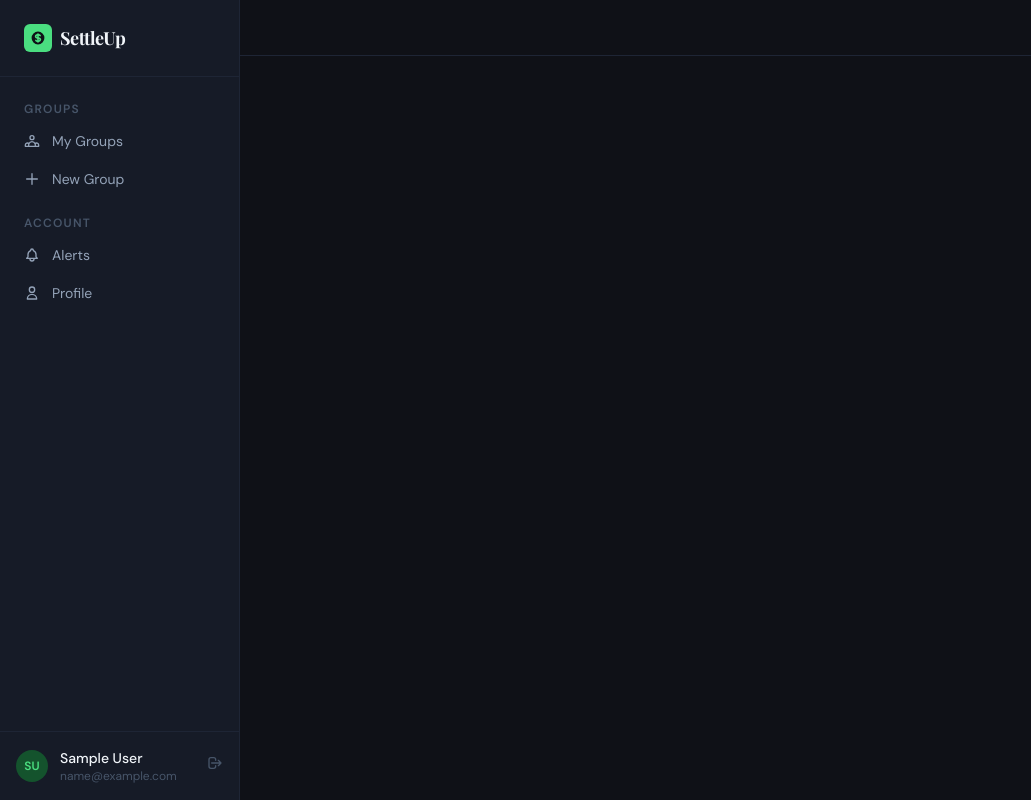
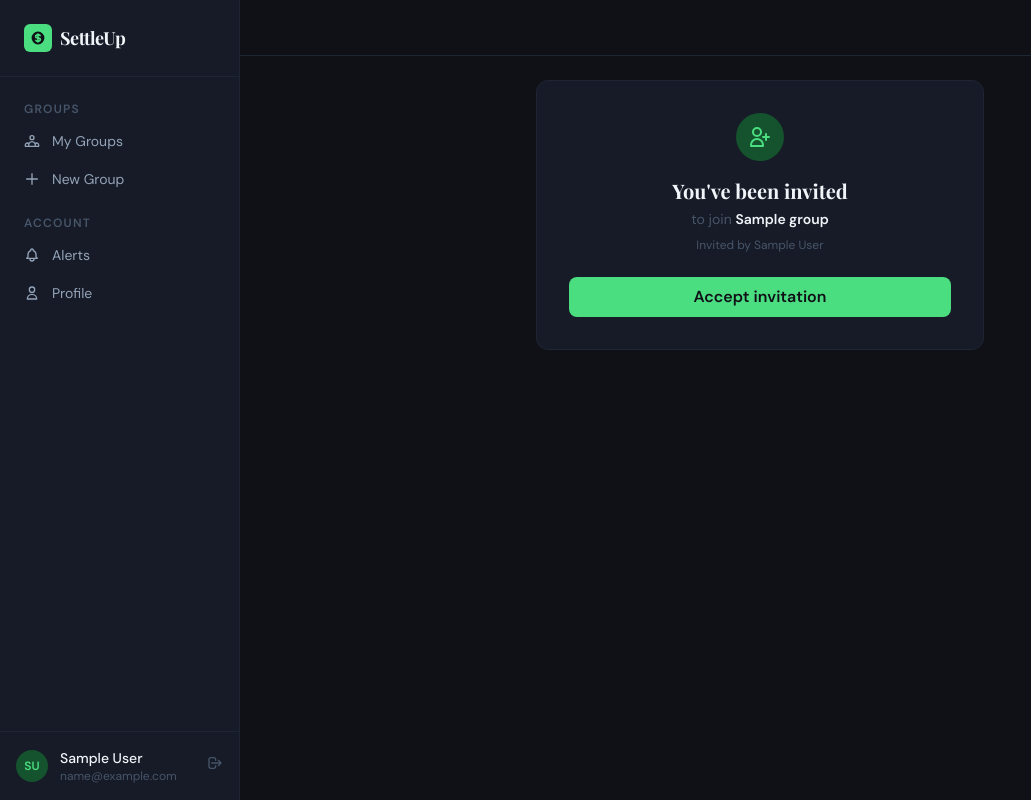
Before and after one commit to seedubgh1/settleup, a Django app: page /groups/invitations/00000000-0000-0000-0000-000000000001/ in a window 1280 px wide. Shown: the whole page, without its empty margins (0-1031 px from the left). Run offline with Django 5.2, Linux system fonts and the light colour scheme; a user stored in the database is signed in; tables that the repository leaves empty hold one stand-in row (values such as "Sample post"); some libraries are stand-ins or nearby versions.

Commit message:
refined security boundries, fixed first, last name bug, fixed invitation bug

```diff
--- a/audit/views.py
+++ b/audit/views.py
@@ -1,9 +1,9 @@
 from django.views.generic import ListView
 from audit.models import AuditLog
-from groups.mixins import ActiveMemberRequiredMixin
+from groups.mixins import ActiveMemberRequiredMixin, GroupMemberRequiredMixin
 
 
-class AuditLogView(ActiveMemberRequiredMixin, ListView):
+class AuditLogView(GroupMemberRequiredMixin, ListView):
     model = AuditLog
     template_name = "audit/audit_log.html"
     context_object_name = "audit_logs"
--- a/config/urls.py
+++ b/config/urls.py
@@ -5,7 +5,7 @@ from django.conf import settings
 from django.views.generic import RedirectView
 
 urlpatterns = [
-    # path("", RedirectView.as_view(url="/groups/", permanent=False)),
+    path("", RedirectView.as_view(url="/groups/", permanent=False)),
     path("admin/", admin.site.urls),
     path("", include("users.urls")),
     path("groups/", include("groups.urls")),
--- a/expenses/services.py
+++ b/expenses/services.py
@@ -4,6 +4,7 @@ from django.core.exceptions import ValidationError
 from django.utils import timezone
 
 from groups.models import GroupMember
+from expenses.models import Expense, ExpenseSplit
 
 
 def calculate_balance(group_member) -> Decimal:
@@ -11,7 +12,7 @@ def calculate_balance(group_member) -> Decimal:
     Positive = member owes the pool.
     Negative = pool owes the member.
     """
-    from expenses.models import ExpenseSplit
+    # from expenses.models import ExpenseSplit
     from payments.models import Payment
 
     total_owed = (
@@ -55,7 +56,7 @@ def calculate_group_balances(group) -> list:
 
 @transaction.atomic
 def create_expense(group, paid_by, created_by, form_data: dict, splits: list) -> "Expense":
-    from expenses.models import Expense, ExpenseSplit
+    # from expenses.models import Expense, ExpenseSplit
 
     # Validate paid_by here instead of on the model
     if paid_by.group != group:
--- a/expenses/views.py
+++ b/expenses/views.py
@@ -4,11 +4,11 @@ from django.views.generic import ListView, DetailView, View
 from expenses.models import Expense, Category
 from expenses.forms import ExpenseForm, ExpenseSplitFormSet
 from expenses.services import create_expense, edit_expense, delete_expense
-from groups.mixins import ActiveMemberRequiredMixin, AdminRequiredMixin
+from groups.mixins import ActiveMemberRequiredMixin, AdminRequiredMixin, GroupMemberRequiredMixin
 from groups.models import GroupMember
 
 
-class ExpenseListView(ActiveMemberRequiredMixin, ListView):
+class ExpenseListView(GroupMemberRequiredMixin, ListView):
     template_name = "expenses/expense_list.html"
     context_object_name = "expenses"
     paginate_by = 25
@@ -54,7 +54,7 @@ class ExpenseListView(ActiveMemberRequiredMixin, ListView):
         return ctx
 
 
-class ExpenseDetailView(ActiveMemberRequiredMixin, DetailView):
+class ExpenseDetailView(GroupMemberRequiredMixin, DetailView):
     template_name = "expenses/expense_detail.html"
     context_object_name = "expense"
 
--- a/groups/views.py
+++ b/groups/views.py
@@ -46,7 +46,7 @@ class GroupCreateView(LoginRequiredMixin, CreateView):
         return redirect("group_detail", group_id=group.pk)
 
 
-class GroupDetailView(ActiveMemberRequiredMixin, DetailView):
+class GroupDetailView(GroupMemberRequiredMixin, DetailView):
     template_name = "groups/group_detail.html"
 
     def get_object(self):
@@ -85,7 +85,7 @@ class GroupArchiveView(OwnerRequiredMixin, View):
         return redirect("group_list")
 
 
-class GroupMemberListView(ActiveMemberRequiredMixin, ListView):
+class GroupMemberListView(GroupMemberRequiredMixin, ListView):
     template_name = "groups/member_list.html"
     context_object_name = "memberships"
 
@@ -240,7 +240,7 @@ class RebalancePercentagesView(AdminRequiredMixin, View):
                 m.pk: form.cleaned_data[f"pct_{m.pk}"]
                 for m in members
             }
-            rebalance_percentages(self.group, percentages)
+            rebalance_percentages(self.group, percentages, acted_by=self.group_member)
             messages.success(request, "Percentages updated.")
             return redirect("member_list", group_id=self.group.pk)
         return render(request, self.template_name, {
--- a/payments/views.py
+++ b/payments/views.py
@@ -3,10 +3,10 @@ from django.shortcuts import get_object_or_404, redirect, render
 from django.views.generic import ListView, View
 from payments.models import Payment
 from payments.forms import PaymentForm
-from groups.mixins import ActiveMemberRequiredMixin, AdminRequiredMixin
+from groups.mixins import ActiveMemberRequiredMixin, AdminRequiredMixin, GroupMemberRequiredMixin
 
 
-class PaymentListView(ActiveMemberRequiredMixin, ListView):
+class PaymentListView(GroupMemberRequiredMixin, ListView):
     template_name = "payments/payment_list.html"
     context_object_name = "payments"
     paginate_by = 25
--- a/templates/groups/invitation_accept.html
+++ b/templates/groups/invitation_accept.html
@@ -1,5 +1,29 @@
 {% extends "base.html" %}
 {% block title %}Accept Invitation — SettleUp{% endblock %}
+
+{% if user.is_authenticated %}
+{% block content %}
+<div class="max-w-md mx-auto">
+  <div class="card p-8 text-center">
+    <div class="w-12 h-12 rounded-full bg-accent-dim flex items-center justify-center mx-auto mb-4">
+      <svg class="w-6 h-6 text-accent" fill="none" stroke="currentColor" viewBox="0 0 24 24"><path stroke-linecap="round" stroke-linejoin="round" stroke-width="2" d="M18 9v3m0 0v3m0-3h3m-3 0h-3m-2-5a4 4 0 11-8 0 4 4 0 018 0zM3 20a6 6 0 0112 0v1H3v-1z"/></svg>
+    </div>
+    <h2 class="font-display text-xl text-ink font-bold mb-1">You've been invited</h2>
+    <p class="text-sm text-ink-dim mb-2">to join <strong class="text-ink">{{ invitation.group.name }}</strong></p>
+    <p class="text-xs text-ink-dim mb-6">Invited by {{ invitation.invited_by.user.get_full_name }}</p>
+    {% if invitation.status == 'pending' %}
+    <form method="post">
+      {% csrf_token %}
+      <button type="submit" class="btn-primary w-full">Accept invitation</button>
+    </form>
+    {% else %}
+    <p class="text-sm text-red-400">This invitation is no longer valid ({{ invitation.status }}).</p>
+    {% endif %}
+  </div>
+</div>
+{% endblock %}
+
+{% else %}
 {% block auth_content %}
 <div class="card p-8 text-center">
   <div class="w-12 h-12 rounded-full bg-accent-dim flex items-center justify-center mx-auto mb-4">
@@ -9,13 +33,14 @@
   <p class="text-sm text-ink-dim mb-2">to join <strong class="text-ink">{{ invitation.group.name }}</strong></p>
   <p class="text-xs text-ink-dim mb-6">Invited by {{ invitation.invited_by.user.get_full_name }}</p>
   {% if invitation.status == 'pending' %}
-  <form method="post" class="space-y-3">
+  <form method="post">
     {% csrf_token %}
-    <button type="submit" class="btn-primary w-full">Accept invitation</button>
-    <a href="{% url 'login' %}" class="btn-secondary w-full block text-center">Sign in first</a>
+    <a href="{% url 'login' %}?next={{ request.path }}" class="btn-primary w-full block mb-3">Sign in to accept</a>
+    <a href="{% url 'register' %}" class="btn-secondary w-full block">Create an account</a>
   </form>
   {% else %}
   <p class="text-sm text-red-400">This invitation is no longer valid ({{ invitation.status }}).</p>
   {% endif %}
 </div>
 {% endblock %}
+{% endif %}
--- a/users/forms.py
+++ b/users/forms.py
@@ -15,6 +15,8 @@ class RegisterForm(UserCreationForm):
         # Use email as username to keep Django auth happy
         user.username = self.cleaned_data["email"]
         user.email = self.cleaned_data["email"]
+        user.first_name = self.cleaned_data["first_name"]
+        user.last_name = self.cleaned_data["last_name"]
         if commit:
             user.save()
         return user
```
Also changed, not shown: groups/services.py (+20 -3 lines).
